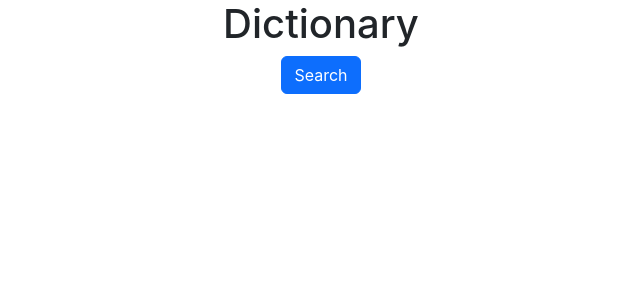
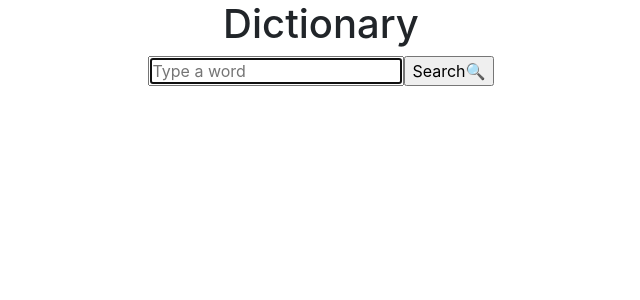
Before and after one commit to Andreacarolina47/Dictionary-project, a React (Create React App) app: page / in a window 1280 px wide. Shown: the top 300 px of the page, without its empty margins (319-959 px from the left). Built offline with nearby package versions, Linux system fonts and the light colour scheme.

Commit message:
Added search engine

```diff
--- a/src/App.js
+++ b/src/App.js
@@ -1,10 +1,12 @@
 import './App.css';
+import Dictionary from "./Dictionary";
 
 export default function App() {
   return (
     <div className="App">
       <h1>Dictionary</h1>
-      <a href='/' className='btn btn-primary'>Search</a>
+      <Dictionary/>
     </div>
+
   );
 }
--- /dev/null
+++ b/src/Dictionary.js
@@ -0,0 +1,20 @@
+import React, {useState} from "react";
+
+export default function Dictionary(){
+    const [word, setWord]= useState(null);
+
+    function search(event){
+        event.preventDefault();
+        alert(`${word}`)
+    }
+
+    function handleWordChange(event){
+        event.preventDefault();
+        setWord(event.target.value);
+    }
+
+    return(<form onSubmit={search}>
+        <input type="search" placeholder="Type a word" autoFocus="on" onChange={handleWordChange}/>
+        <input type="submit" value="Search🔍" />
+    </form>)
+}
```
